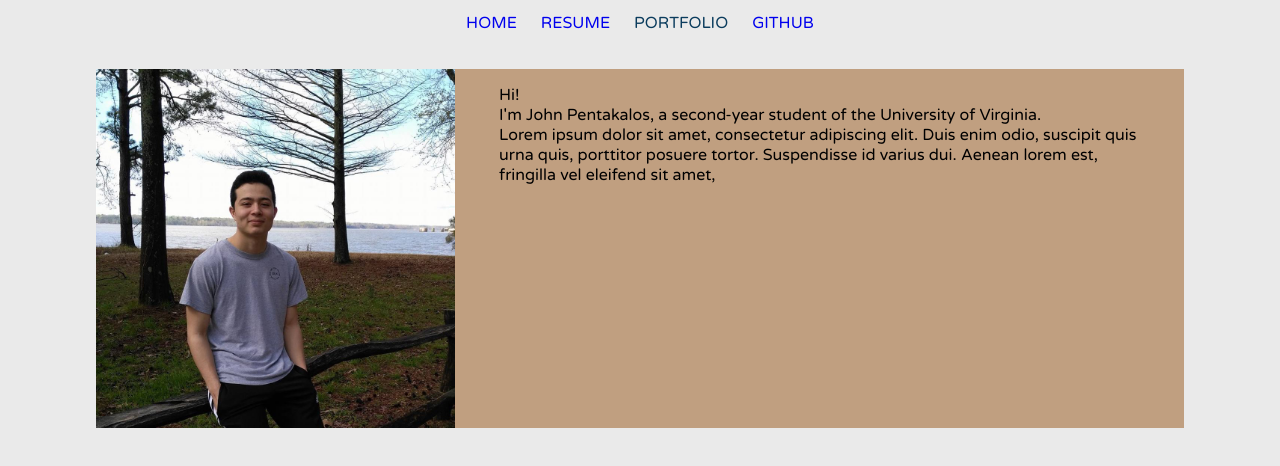
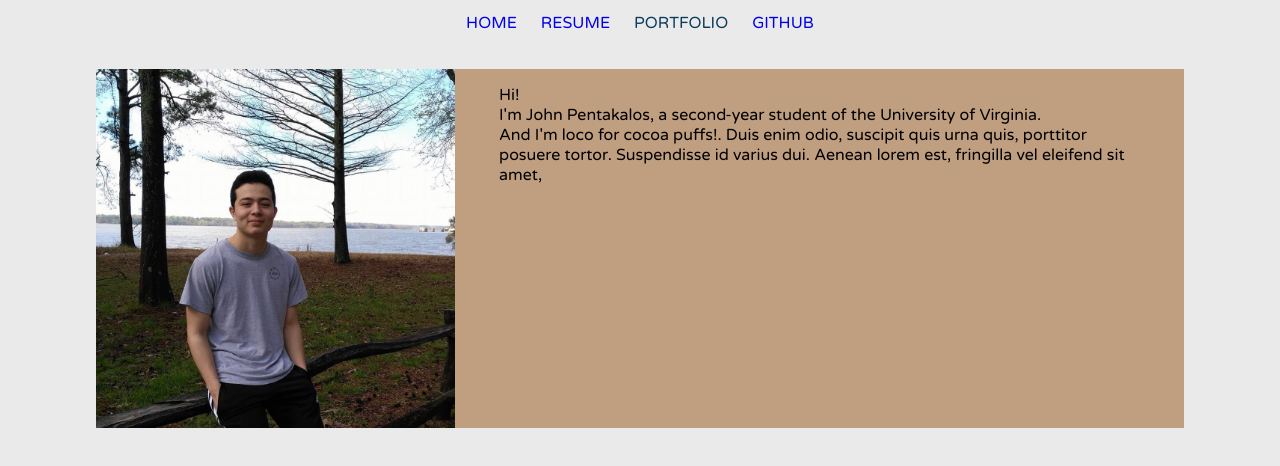
Before and after one commit to jxp9pd/WireframeUpdate, a plain HTML site: page Personal Website/portfolio.html in a window 1280 px wide. Shown: the part 102-568 px from the top of the page. Drawn offline with Linux system fonts and the light colour scheme.

Commit message:
Update portfolio.html

```diff
--- a/Personal Website/portfolio.html
+++ b/Personal Website/portfolio.html
@@ -20,7 +20,7 @@
 			<p>
 				Hi!<br>
 				I'm John Pentakalos, a second-year student of the University of Virginia. <br>
-				Lorem ipsum dolor sit amet, consectetur adipiscing elit. Duis enim odio, suscipit quis urna quis, porttitor posuere tortor. Suspendisse id varius dui. Aenean lorem est, fringilla vel eleifend sit amet,
+				And I'm loco for cocoa puffs!. Duis enim odio, suscipit quis urna quis, porttitor posuere tortor. Suspendisse id varius dui. Aenean lorem est, fringilla vel eleifend sit amet,
 			</p>
 
 		</div>
```
